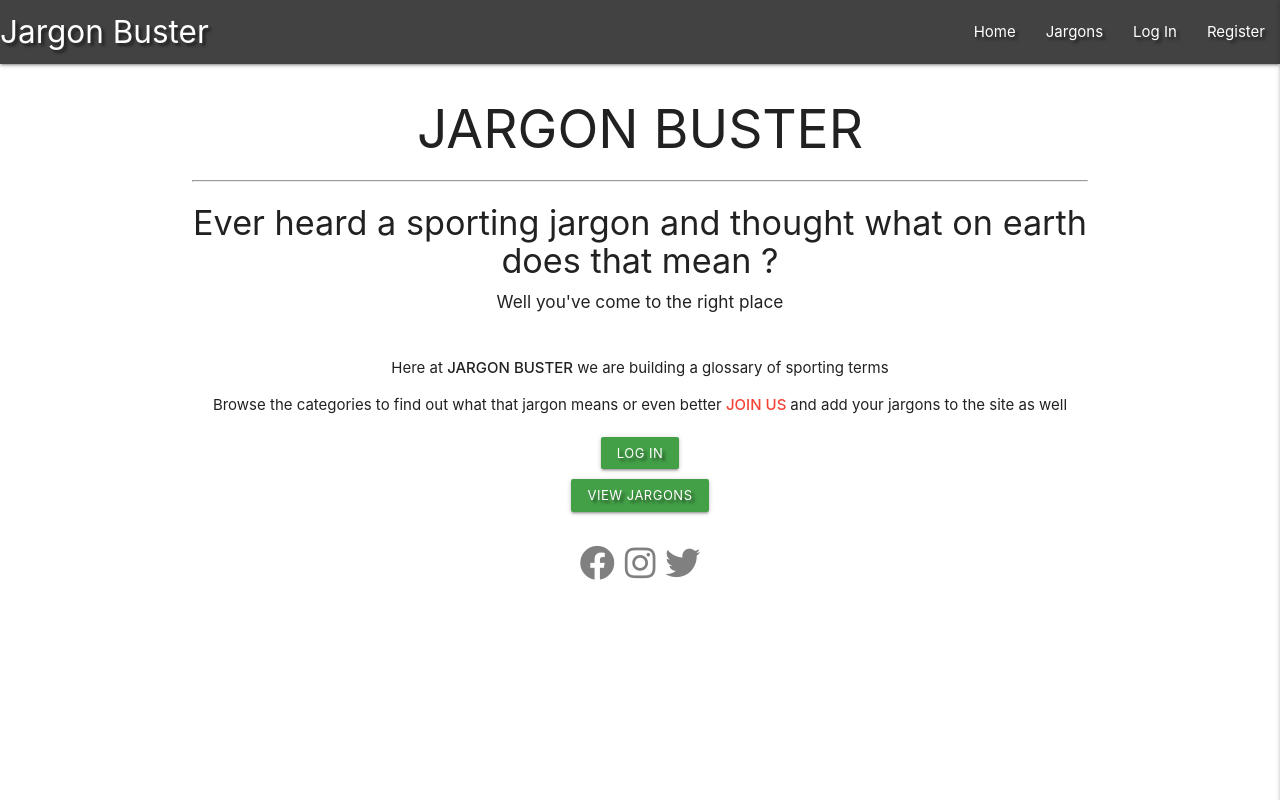
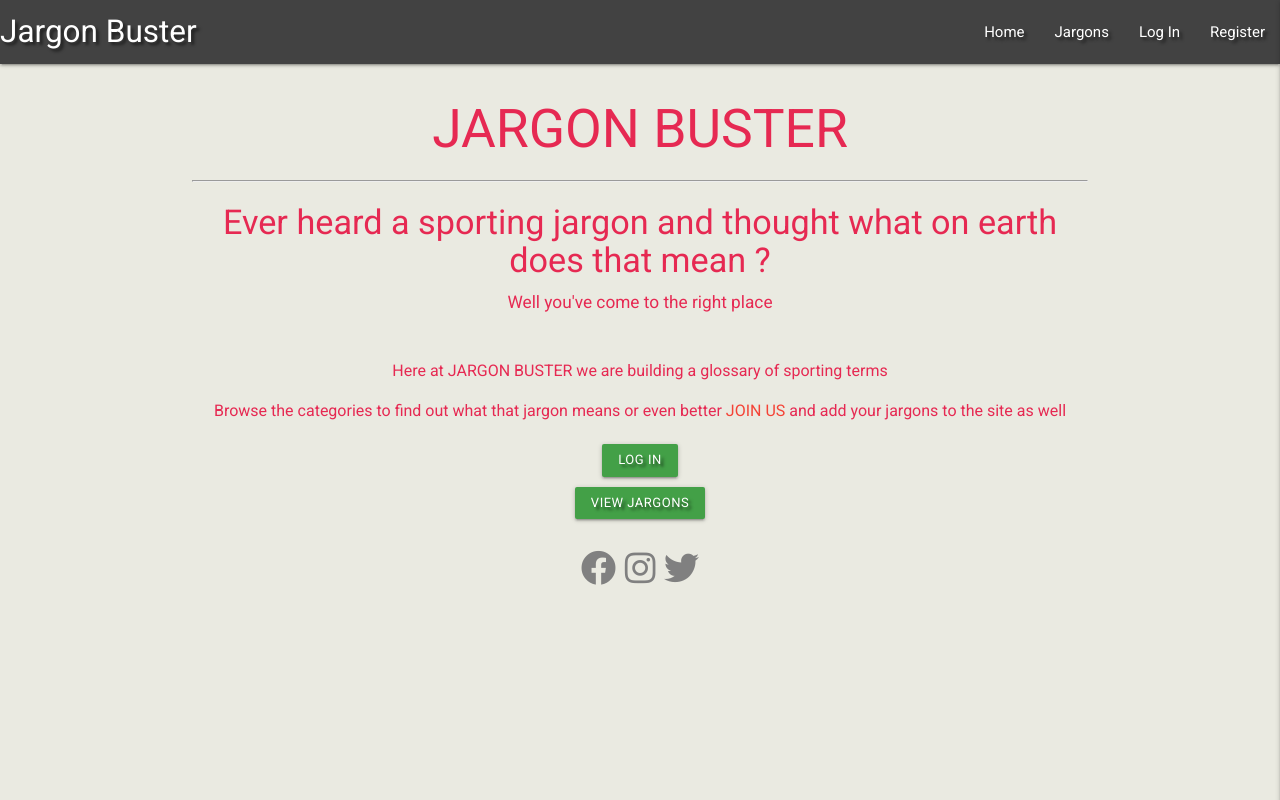
Before and after one commit to Code-Institute-Submissions/martinjohnson26-Milestone3, a Flask app: page / in a window 1280 px wide. Run offline with Flask 2, Linux system fonts and the light colour scheme; some libraries are stand-ins or nearby versions.

Commit message:
Change font family and font colour

```diff
--- a/static/css/style.css
+++ b/static/css/style.css
@@ -1,3 +1,12 @@
+@import url('https://fonts.googleapis.com/css2?family=Roboto:wght@400;700&display=swap');
+
+body {
+	font-family: 'Roboto', sans-serif;
+	font-size: 16px;
+	color: rgb(230, 41, 82);
+	background-color: #eaeae1;
+	overflow-x: hidden;
+}
 .text-shadow {
     text-shadow: 3px 3px 3px rgba(0, 0, 0, 0.5);
 }
```
